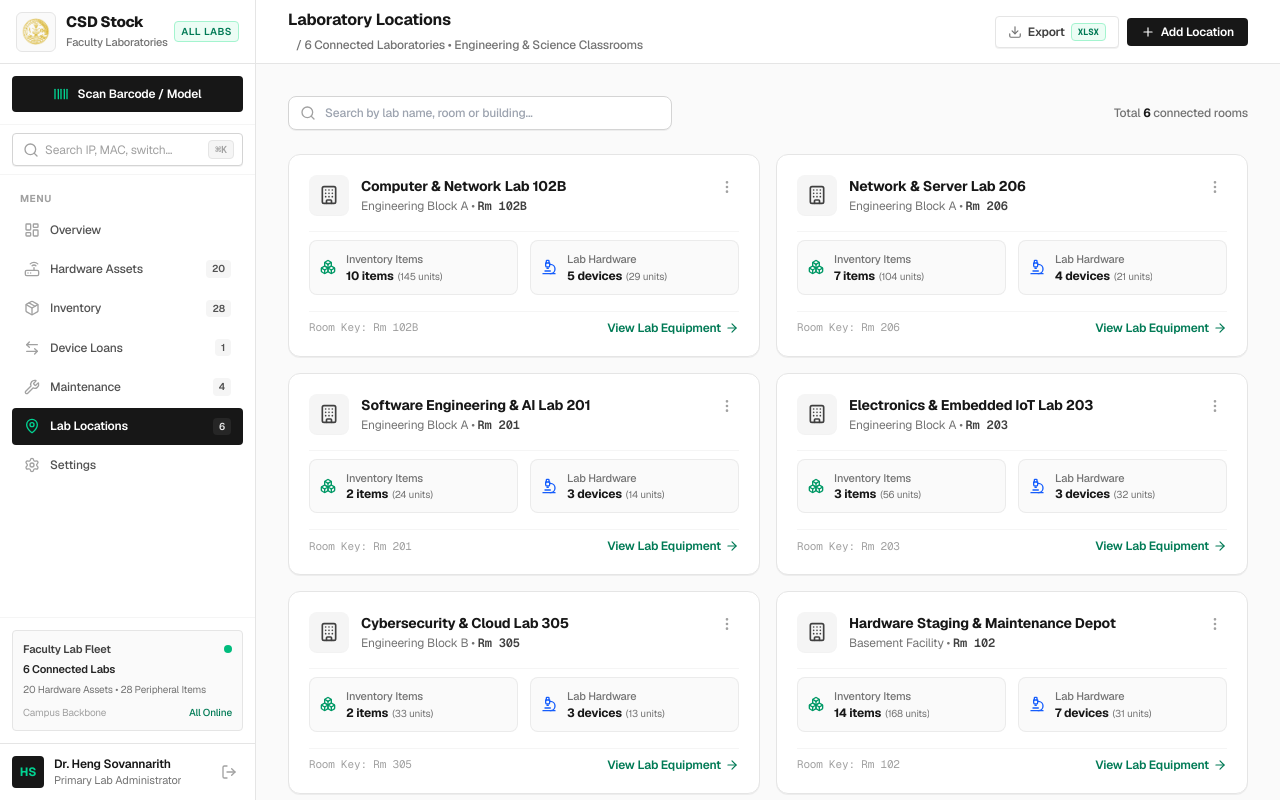
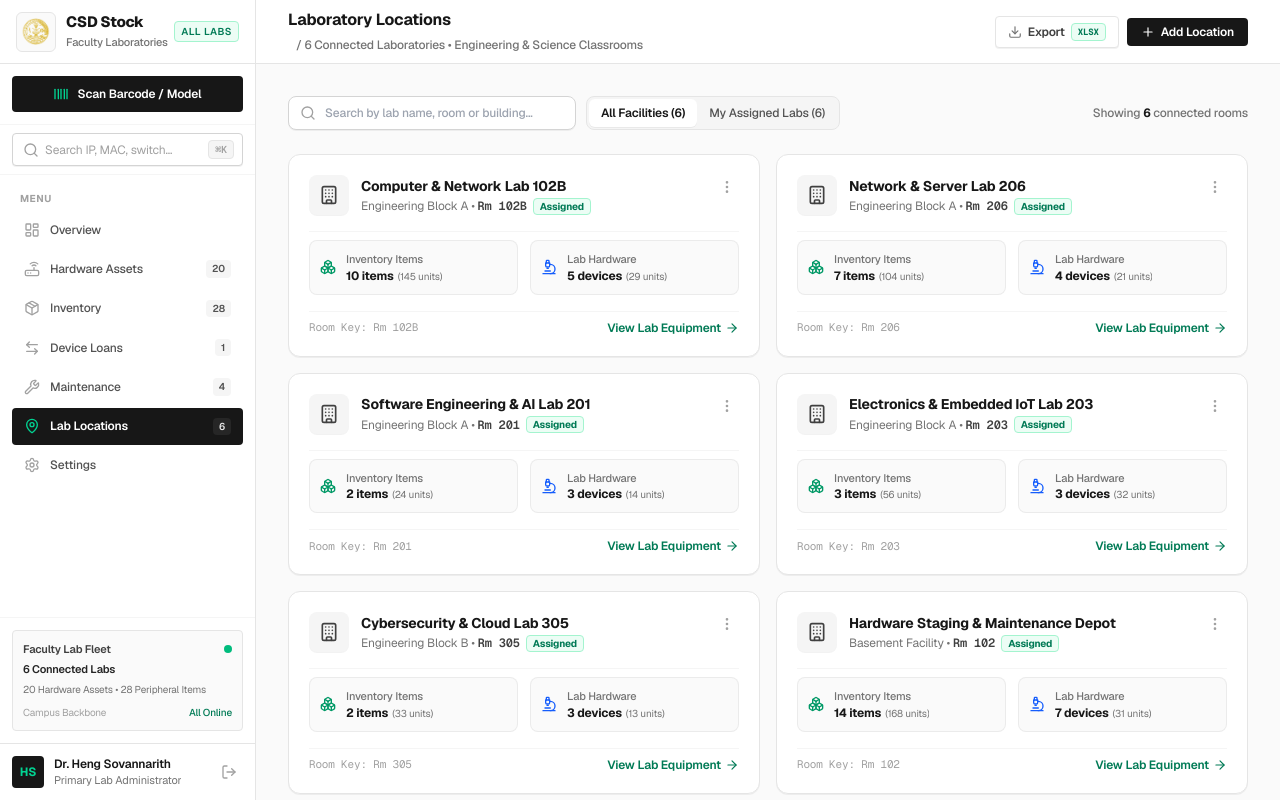
Before and after one commit to Ari-ICU/lab-stock, a Next.js app in the folder client/: page /locations in a window 1280 px wide. Built offline with nearby package versions, Linux system fonts and the light colour scheme; no server answers.

Commit message:
feat: implement location-based permission checks and read-only UI states for lab details

```diff
--- a/client/src/app/locations/[id]/LocationDetailsClient.tsx
+++ b/client/src/app/locations/[id]/LocationDetailsClient.tsx
@@ -5,6 +5,7 @@ import { useParams, useRouter } from 'next/navigation';
 import Link from 'next/link';
 import { Header } from '@/components/Header';
 import { useStock } from '@/context/StockContext';
+import { useAuth } from '@/context/AuthContext';
 import { exportToCsv } from '@/lib/exportCsv';
 import {
   Building,
@@ -25,6 +26,7 @@ import {
   Layers,
   ArrowLeftRight,
   ShieldCheck,
+  Shield,
   FileSpreadsheet,
   Copy,
   Check,
@@ -49,6 +51,7 @@ export default function LocationDetailsClient({ id: propId }: { id?: string }) {
     deleteLocation,
     showToast,
   } = useStock();
+  const { user, canManageLocation } = useAuth();
 
   const [activeTab, setActiveTab] = useState<'all' | 'hardware' | 'stock'>('all');
   const [filterText, setFilterText] = useState('');
@@ -56,6 +59,8 @@ export default function LocationDetailsClient({ id: propId }: { id?: string }) {
   const [copiedKey, setCopiedKey] = useState<string | null>(null);
 
   const loc = locations.find((l) => l.id === id);
+  const isAllowed = loc ? canManageLocation(loc.room) || canManageLocation(loc.name) : false;
+  const isAdmin = user?.roleBadge === 'Admin' || user?.assignedLabs?.includes('all');
 
   // Match items belonging to this lab location
   const { matchingAssets, matchingStock, totalHardwareUnits, totalStockUnits, activeLoansCount, maintenanceCount } = useMemo(() => {
@@ -212,6 +217,10 @@ export default function LocationDetailsClient({ id: propId }: { id?: string }) {
   };
 
   const handleDelete = () => {
+    if (!isAdmin) {
+      showToast('Permission denied: Only Primary Administrators can remove laboratory facilities.', 'error');
+      return;
+    }
     deleteLocation(loc.id);
     showToast(`Laboratory location ${loc.name} removed`);
     router.push('/locations');
@@ -242,6 +251,13 @@ export default function LocationDetailsClient({ id: propId }: { id?: string }) {
               </span>
             </button>
 
+            {!isAllowed ? (
+              <div className="flex items-center gap-1.5 px-3 py-1.5 bg-neutral-100 text-neutral-600 rounded-lg text-xs font-semibold border border-neutral-200">
+                <Shield className="w-3.5 h-3.5 text-neutral-500" />
+                <span>Read-Only Lab Scope</span>
+              </div>
+            ) : (
+              <>
                 <button
                   type="button"
                   onClick={() => openEdit(loc)}
@@ -252,6 +268,7 @@ export default function LocationDetailsClient({ id: propId }: { id?: string }) {
                   <span className="hidden sm:inline">Edit Room</span>
                 </button>
 
+                {isAdmin && (
                   <button
                     type="button"
                     onClick={() => setShowDeleteConfirm(true)}
@@ -260,6 +277,7 @@ export default function LocationDetailsClient({ id: propId }: { id?: string }) {
                   >
                     <Trash2 className="w-4 h-4" />
                   </button>
+                )}
 
                 <div className="h-4 w-px bg-neutral-200 mx-1 hidden sm:block" />
 
@@ -273,11 +291,28 @@ export default function LocationDetailsClient({ id: propId }: { id?: string }) {
                   <Plus className="w-3.5 h-3.5" />
                   <span>Register Device</span>
                 </button>
+              </>
+            )}
           </div>
         }
       />
 
       <div className="flex-1 overflow-y-auto p-4 sm:p-6 lg:p-8 space-y-6 max-w-8xl w-full mx-auto">
+
+        {/* Lab Scope Restriction Banner */}
+        {!isAllowed && (
+          <div className="p-4 bg-amber-50/80 border border-amber-300/80 rounded-xl flex items-start gap-3 shadow-xs">
+            <Shield className="w-5 h-5 text-amber-700 shrink-0 mt-0.5" />
+            <div className="space-y-1">
+              <div className="text-xs font-bold text-amber-950">
+                Restricted Laboratory Scope
+              </div>
+              <div className="text-xs text-amber-800 leading-relaxed">
+                You are viewing <span className="font-semibold text-neutral-900">{loc.name} ({loc.room})</span> in read-only mode. Your account is assigned to manage: <span className="font-semibold text-neutral-900">{user?.assignedLabs?.includes('all') ? 'All Laboratories' : user?.assignedLabs?.join(', ') || 'No Assigned Labs'}</span>. Room configuration, device registration, and inventory additions are restricted to operators assigned to this laboratory.
+              </div>
+            </div>
+          </div>
+        )}
         {/* 2. Hero Telemetry & Status Overview */}
         <div className="bg-white border border-neutral-200/90 rounded-2xl p-5 sm:p-6 shadow-xs space-y-5">
           <div className="flex flex-col lg:flex-row lg:items-center justify-between gap-5">
@@ -320,6 +355,7 @@ export default function LocationDetailsClient({ id: propId }: { id?: string }) {
             </div>
 
             {/* Quick Add Buttons */}
+            {isAllowed ? (
               <div className="flex items-center gap-2 self-start lg:self-center shrink-0">
                 <button
                   type="button"
@@ -342,6 +378,12 @@ export default function LocationDetailsClient({ id: propId }: { id?: string }) {
                   <span>+ Add Hardware</span>
                 </button>
               </div>
+            ) : (
+              <div className="inline-flex items-center gap-1.5 px-3 py-2 bg-neutral-100 text-neutral-600 text-xs font-semibold rounded-lg border border-neutral-200 self-start lg:self-center shrink-0">
+                <Shield className="w-3.5 h-3.5 text-neutral-500" />
+                <span>Read-Only Laboratory Scope</span>
+              </div>
+            )}
           </div>
 
           {/* 4 Micro KPI Metric Cards */}
@@ -493,6 +535,7 @@ export default function LocationDetailsClient({ id: propId }: { id?: string }) {
                     ? `No hardware devices matching "${filterText}" in this room.`
                     : 'No hardware devices currently registered in this room.'}
                 </p>
+                {isAllowed && (
                   <button
                     type="button"
                     onClick={() =>
@@ -503,6 +546,7 @@ export default function LocationDetailsClient({ id: propId }: { id?: string }) {
                     <Plus className="w-3.5 h-3.5" />
                     Register First Device
                   </button>
+                )}
               </div>
             ) : (
               <div className="overflow-x-auto">
@@ -635,6 +679,7 @@ export default function LocationDetailsClient({ id: propId }: { id?: string }) {
                     ? `No inventory items matching "${filterText}" in this room.`
                     : 'No inventory peripherals currently assigned to this room.'}
                 </p>
+                {isAllowed && (
                   <button
                     type="button"
                     onClick={() =>
@@ -645,6 +690,7 @@ export default function LocationDetailsClient({ id: propId }: { id?: string }) {
                     <Plus className="w-3.5 h-3.5" />
                     Add First Consumable
                   </button>
+                )}
               </div>
             ) : (
               <div className="overflow-x-auto">
--- a/client/src/app/locations/page.tsx
+++ b/client/src/app/locations/page.tsx
@@ -5,14 +5,23 @@ import { useRouter } from 'next/navigation';
 import Link from 'next/link';
 import { Header } from '@/components/Header';
 import { useStock } from '@/context/StockContext';
+import { useAuth } from '@/context/AuthContext';
 import { exportToCsv } from '@/lib/exportCsv';
-import { Boxes, Microscope, Building, ArrowRight, Search, Plus } from 'lucide-react';
+import { Boxes, Microscope, Building, ArrowRight, Search, Plus, Shield } from 'lucide-react';
 import { RowActionMenu } from '@/components/RowActionMenu';
 
 export default function LocationsPage() {
   const router = useRouter();
   const { stock, assets, locations, openModal, showToast, openDetails, openEdit, deleteLocation } = useStock();
+  const { user, canManageLocation } = useAuth();
   const [filterText, setFilterText] = useState('');
+  const [scopeFilter, setScopeFilter] = useState<'all' | 'assigned'>('all');
+
+  const isAdmin = user?.roleBadge === 'Admin' || user?.assignedLabs?.includes('all');
+
+  const myAssignedCount = locations.filter(
+    (l) => canManageLocation(l.room) || canManageLocation(l.name)
+  ).length;
 
   const filtered = locations
     .map((loc) => {
@@ -53,6 +62,12 @@ export default function LocationsPage() {
         totalHardwareUnits: totalHardwareUnits > 0 ? totalHardwareUnits : loc.totalAssets,
       };
     })
+    .filter((loc) => {
+      if (scopeFilter === 'assigned') {
+        return canManageLocation(loc.room) || canManageLocation(loc.name);
+      }
+      return true;
+    })
     .filter(
       (loc) =>
         loc.name.toLowerCase().includes(filterText.toLowerCase()) ||
@@ -81,14 +96,15 @@ export default function LocationsPage() {
       <Header
         title="Laboratory Locations"
         subtitle={`${locations.length} Connected Laboratories • Engineering & Science Classrooms`}
-        actionLabel="Add Location"
-        onAction={() => openModal('add_location')}
+        actionLabel={isAdmin ? "Add Location" : undefined}
+        onAction={isAdmin ? () => openModal('add_location') : undefined}
         onExport={handleExport}
       />
 
       <div className="flex-1 overflow-y-auto p-4 sm:p-8 space-y-6 max-w-8xl w-full mx-auto">
         <div className="flex flex-col sm:flex-row items-stretch sm:items-center justify-between gap-3">
-          <div className="relative flex-1 max-w-sm">
+          <div className="flex items-center gap-2.5 flex-1 flex-wrap">
+            <div className="relative w-full sm:w-72">
               <Search className="w-4 h-4 text-neutral-400 absolute left-3 top-1/2 -translate-y-1/2" />
               <input
                 type="text"
@@ -98,14 +114,43 @@ export default function LocationsPage() {
                 className="w-full bg-white border border-neutral-300 text-neutral-900 text-xs pl-9 pr-3 py-2 rounded-lg focus:outline-none focus:border-neutral-900 focus:ring-1 focus:ring-neutral-900 font-medium placeholder:text-neutral-400 shadow-2xs transition-all"
               />
             </div>
-          <div className="text-xs text-neutral-500 font-medium">
-            Total <span className="font-bold text-neutral-900">{filtered.length}</span> connected {filtered.length === 1 ? 'room' : 'rooms'}
+
+            <div className="flex items-center p-0.5 bg-neutral-100 rounded-lg border border-neutral-200 text-xs">
+              <button
+                type="button"
+                onClick={() => setScopeFilter('all')}
+                className={`px-3 py-1.5 rounded-md font-medium transition-all ${
+                  scopeFilter === 'all'
+                    ? 'bg-white text-neutral-900 font-semibold shadow-2xs'
+                    : 'text-neutral-600 hover:text-neutral-900'
+                }`}
+              >
+                All Facilities ({locations.length})
+              </button>
+              <button
+                type="button"
+                onClick={() => setScopeFilter('assigned')}
+                className={`px-3 py-1.5 rounded-md font-medium transition-all ${
+                  scopeFilter === 'assigned'
+                    ? 'bg-white text-neutral-900 font-semibold shadow-2xs'
+                    : 'text-neutral-600 hover:text-neutral-900'
+                }`}
+              >
+                My Assigned Labs ({myAssignedCount})
+              </button>
+            </div>
+          </div>
+
+          <div className="text-xs text-neutral-500 font-medium shrink-0">
+            Showing <span className="font-bold text-neutral-900">{filtered.length}</span> connected {filtered.length === 1 ? 'room' : 'rooms'}
           </div>
         </div>
 
         {/* Flat Location Cards Grid */}
         <div className="grid grid-cols-1 md:grid-cols-2 gap-4">
-          {filtered.map((loc) => (
+          {filtered.map((loc) => {
+            const isAllowed = canManageLocation(loc.room) || canManageLocation(loc.name);
+            return (
               <div key={loc.id} className="bg-white border border-neutral-200 rounded-xl p-5 space-y-4 hover:border-neutral-300 transition-all shadow-2xs hover:shadow-xs">
                 <div className="flex items-start justify-between">
                   <div className="flex items-center gap-3">
@@ -123,16 +168,27 @@ export default function LocationsPage() {
                       >
                         {loc.name}
                       </Link>
-                    <div className="text-xs text-neutral-500 mt-0.5">
+                      <div className="flex items-center gap-1.5 mt-0.5">
+                        <span className="text-xs text-neutral-500">
                           {loc.building} • <span className="font-semibold text-neutral-700 font-mono">{loc.room}</span>
+                        </span>
+                        {isAllowed ? (
+                          <span className="inline-flex items-center gap-0.5 px-1.5 py-0.2 rounded text-[10px] font-bold bg-emerald-50 text-emerald-700 border border-emerald-200">
+                            Assigned
+                          </span>
+                        ) : (
+                          <span className="inline-flex items-center gap-0.5 px-1.5 py-0.2 rounded text-[10px] font-semibold bg-neutral-100 text-neutral-500 border border-neutral-200" title="Read-only: Stationed outside your assigned lab rooms">
+                            <Shield className="w-2.5 h-2.5 text-neutral-400" /> Read-only
+                          </span>
+                        )}
                       </div>
                     </div>
                   </div>
 
                   <RowActionMenu
                     onViewDetails={() => router.push(`/locations/${loc.id}`)}
-                  onEdit={() => openEdit(loc)}
-                  onDelete={() => deleteLocation(loc.id)}
+                    onEdit={isAllowed ? () => openEdit(loc) : undefined}
+                    onDelete={isAdmin ? () => deleteLocation(loc.id) : undefined}
                   />
                 </div>
 
@@ -183,7 +239,8 @@ export default function LocationsPage() {
                 </Link>
               </div>
             </div>
-          ))}
+          );
+        })}
         </div>
       </div>
     </div>
```
Lines whose indentation alone changed are shown as unchanged.
